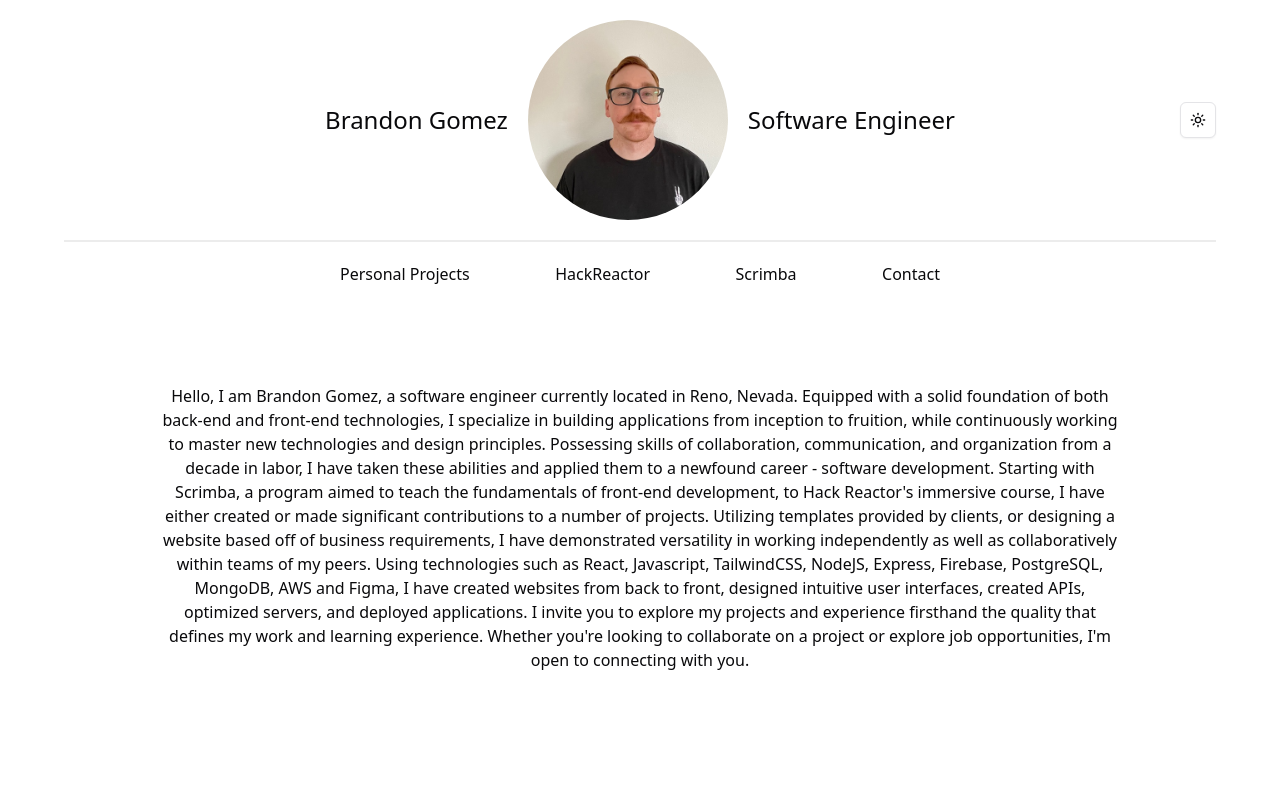
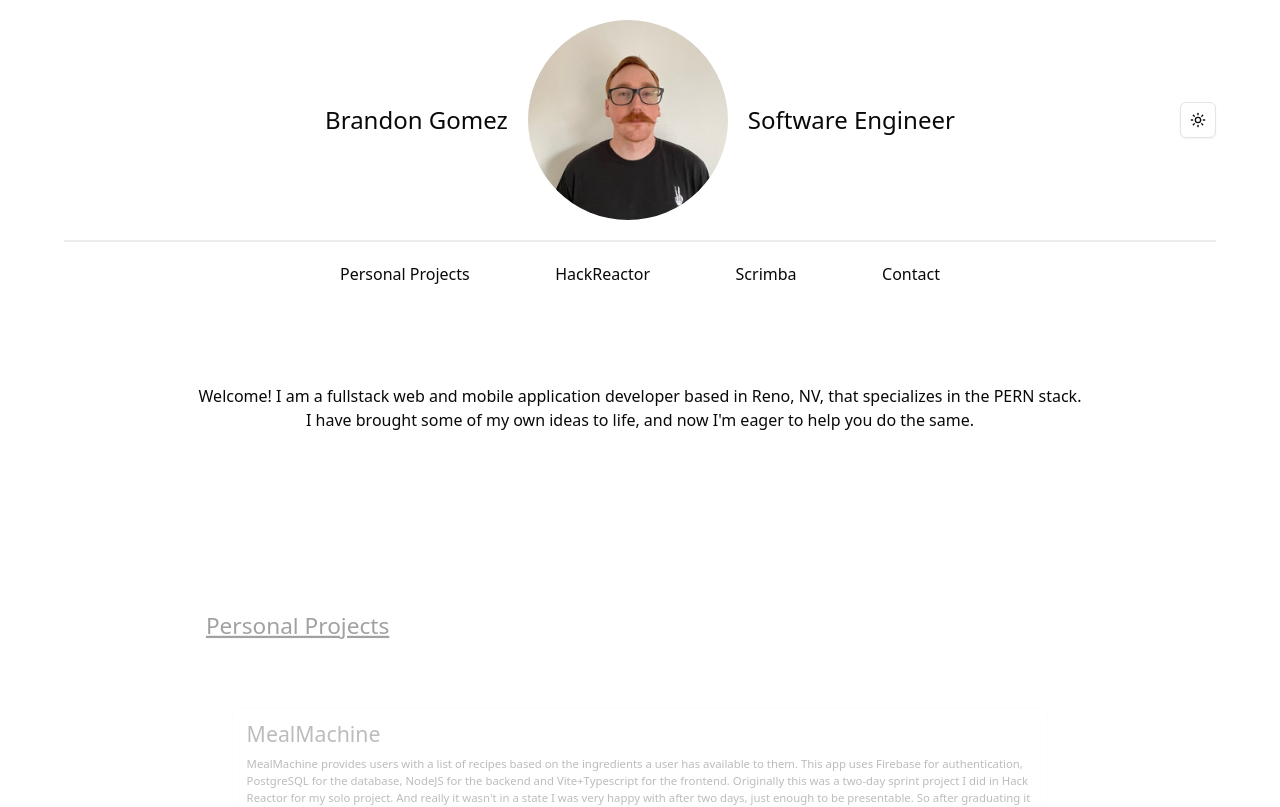
Before and after one commit to bgomez9212/portfolio, a React (Vite) app: page / in a window 1280 px wide. Shown: the top 807 px of the page. Built offline with nearby package versions, Linux system fonts and the light colour scheme.

Commit message:
changed about me

```diff
--- a/src/sections/AboutMe.tsx
+++ b/src/sections/AboutMe.tsx
@@ -1,26 +1,9 @@
 export default function AboutMe() {
   return (
-    <div className="w-3/4 sm:w-3/4 text-center text-md flex pt-96 z-0">
-      Hello, I am Brandon Gomez, a software engineer currently located in Reno,
-      Nevada. Equipped with a solid foundation of both back-end and front-end
-      technologies, I specialize in building applications from inception to
-      fruition, while continuously working to master new technologies and design
-      principles. Possessing skills of collaboration, communication, and
-      organization from a decade in labor, I have taken these abilities and
-      applied them to a newfound career - software development. Starting with
-      Scrimba, a program aimed to teach the fundamentals of front-end
-      development, to Hack Reactor's immersive course, I have either created or
-      made significant contributions to a number of projects. Utilizing
-      templates provided by clients, or designing a website based off of
-      business requirements, I have demonstrated versatility in working
-      independently as well as collaboratively within teams of my peers. Using
-      technologies such as React, Javascript, TailwindCSS, NodeJS, Express,
-      Firebase, PostgreSQL, MongoDB, AWS and Figma, I have created websites from
-      back to front, designed intuitive user interfaces, created APIs, optimized
-      servers, and deployed applications. I invite you to explore my projects
-      and experience firsthand the quality that defines my work and learning
-      experience. Whether you're looking to collaborate on a project or explore
-      job opportunities, I'm open to connecting with you.
+    <div className="w-3/4 sm:w-3/4 text-center text-md pt-96 z-0">
+      Welcome! I am a fullstack web and mobile application developer based in
+      Reno, NV, that specializes in the PERN stack. <br />I have brought some of
+      my own ideas to life, and now I'm eager to help you do the same.
     </div>
   );
 }
```
